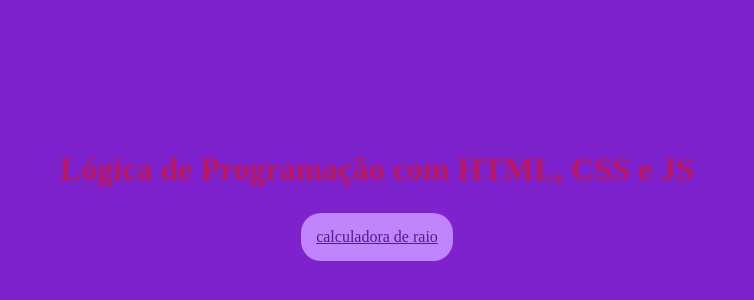
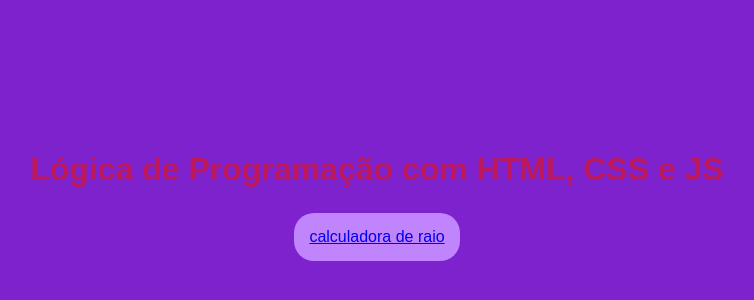
Before and after one commit to gabrielsilva323/atividade-7, a plain HTML site: page index.html in a window 1280 px wide. Shown: the part 194-494 px from the top of the page, without its empty margins (263-1017 px from the left). Drawn offline with Linux system fonts and the light colour scheme; a web font is replaced by a local one.

Commit message:
ta quase chegando no commit

```diff
--- a/index.html
+++ b/index.html
@@ -4,6 +4,9 @@
     <meta charset="UTF-8">
     <meta name="viewport" content="width=device-width, initial-scale=1.0">
     <link rel="stylesheet" href="style.css">
+    <link rel="preconnect" href="https://fonts.googleapis.com">
+    <link rel="preconnect" href="https://fonts.gstatic.com" crossorigin>
+    <link href="https://fonts.googleapis.com/css2?family=Overpass:ital,wght@0,100..900;1,100..900&family=Poetsen+One&display=swap" rel="stylesheet">
     <title> logica de programação com html,css e js</title>
 </head>
 <body>
@@ -16,7 +19,7 @@
     <nav>
         <ul>
             <li>
-                <a href="">calculadora de raio</a>
+                <a href="./pages/calculadora-preco/calculadora-raio.html">calculadora de raio</a>
             </li>
         </ul>
     </nav>
--- /dev/null
+++ b/pages/calculadora-preco/calculadora-raio.css
@@ -0,0 +1,35 @@
+* {
+    margin: 0;
+    padding: 0;
+    box-sizing: border-box;
+    font-family: "Poetsen One", sans-serif;
+ }
+
+ :root {
+     --main-background:#7e22ee;
+     --text-color: #bed;
+     --nav-background: #c4fc;
+ }
+
+
+body {
+    background-color: var(--main-background);
+    color: var(--text-color);
+    display: flex;
+    flex-direction: column;
+    min-height: 100svh;
+    justify-content: center;
+    align-items: center;
+    gap: 25px;
+   }
+
+   nav {
+    background: var(--nav-background);
+    padding: 15px;
+    border-radius: 20px;
+}
+
+ button {
+padding: 100px;
+width: 100%;
+}
--- a/style.css
+++ b/style.css
@@ -2,6 +2,7 @@
    margin: 0;
    padding: 0;
    box-sizing: border-box;
+   font-family: "Poetsen One", sans-serif;
 }
 
 :root {
```
Also changed, not shown: pages/calculadora-preco/calculadora-raio.html (added, +27 -0 lines), pages/calculadora-preco/calculadora-raio.js (added).
